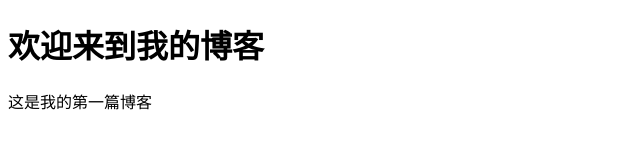
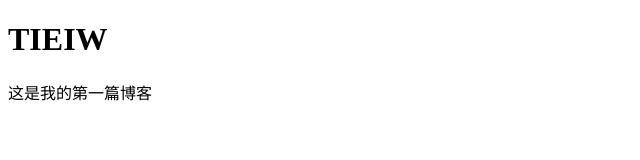
Before and after one commit to Tieiw/Tieiw-Design, a plain HTML site: page index.html in a window 1280 px wide. Shown: the whole page, without its empty margins (0-640 px from the left). Drawn offline with Linux system fonts and the light colour scheme.

Commit message:
Update index.html

```diff
--- a/index.html
+++ b/index.html
@@ -4,7 +4,7 @@
 <title>tieiw</title>
 </head>
 <body>
-<h1>欢迎来到我的博客</h1>
+<h1>TIEIW</h1>
 <p>这是我的第一篇博客</p>
 </body>
 </html>
```
